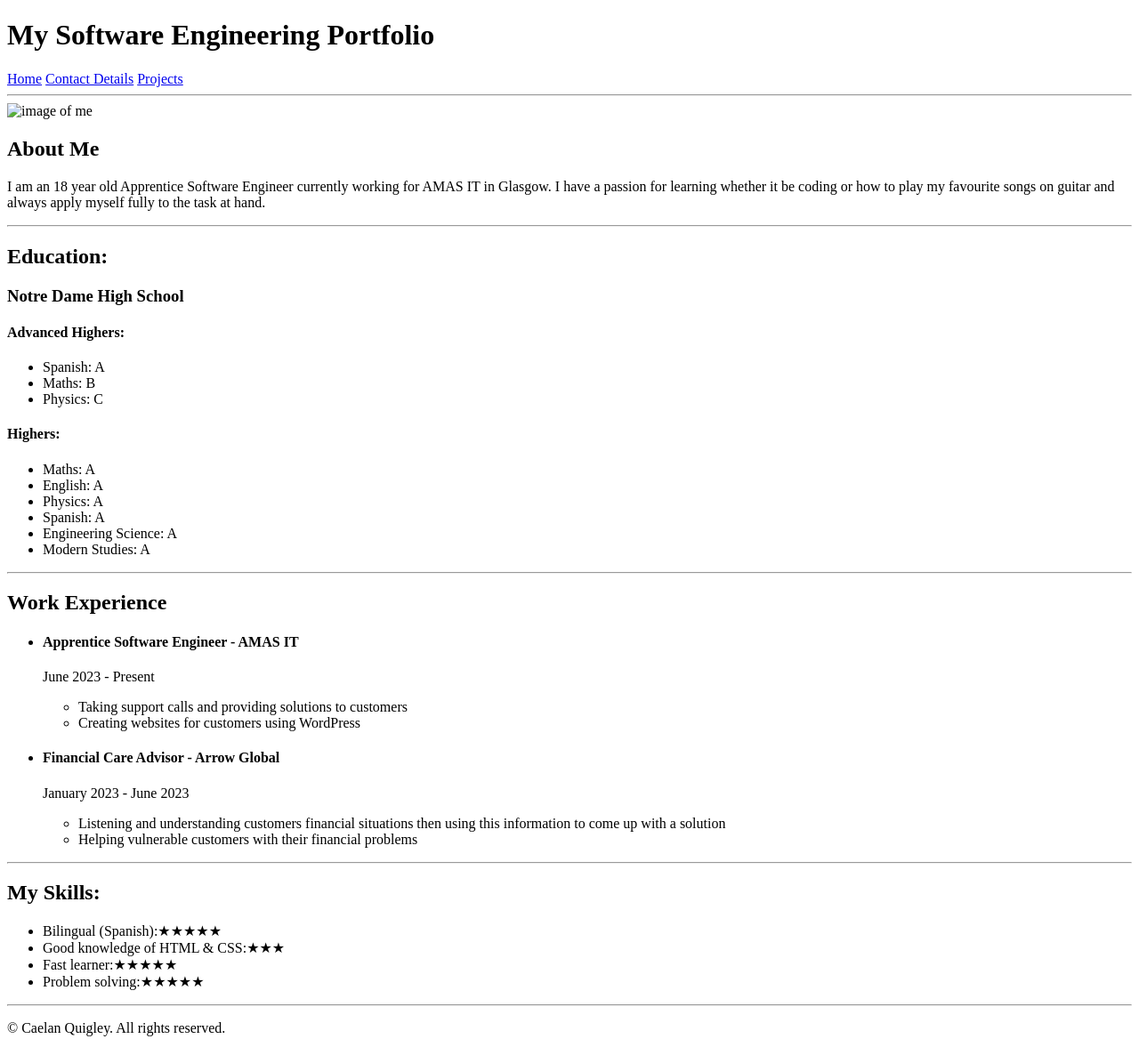
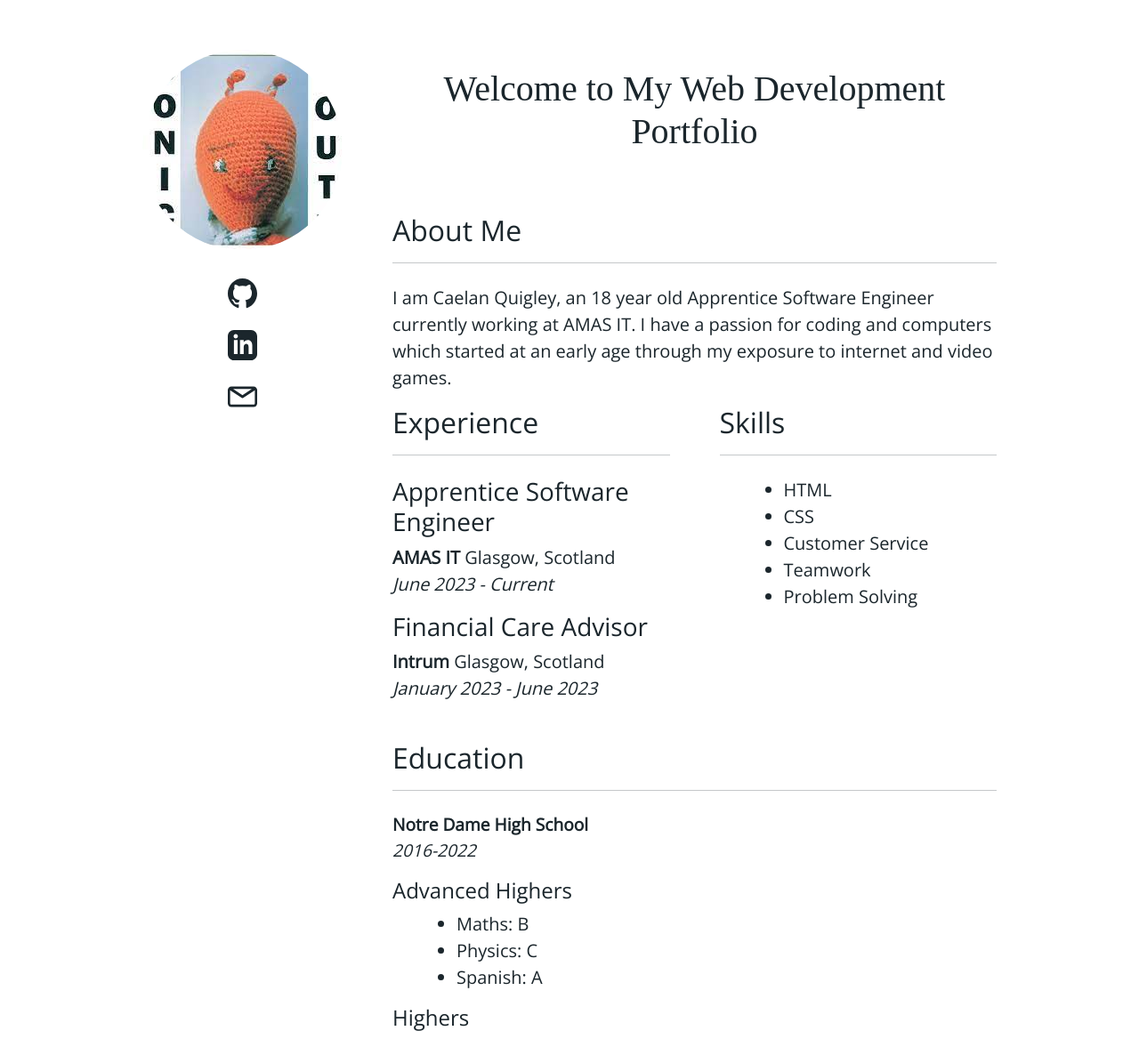
Before and after one commit to caelanq04/pro-portfolio, a plain HTML site: page index.html in a window 1280 px wide. Shown: the top 1168 px of the page at 89% size. Drawn offline with nearby package versions, Linux system fonts and the light colour scheme; a web font is replaced by a local one.

Commit message:
New formatting update

```diff
--- /dev/null
+++ b/Public/style.css
@@ -0,0 +1,136 @@
+@import url(https://db.onlinewebfonts.com/c/d0f7e2785d2e904fdf7e908335617db2?family=P22+Bayer+W00+Universal);
+
+html{
+    box-sizing: border-box;
+}
+
+*, *:before, *::after{
+    box-sizing: inherit;
+}
+
+body{
+    margin: 0;
+}
+
+
+img{
+    overflow-clip-margin: content-box;
+    overflow: clip;
+}
+
+.container1 {
+    width: 80%;
+    padding: 2rem;
+    margin: 0 10% 0 10%;
+}
+
+.grid-container{
+    display: inline-grid;
+    grid-template-columns: 1fr 2fr 2fr;
+    grid-template-rows: 0.4fr 0.4fr 0.75fr 1.1fr 0.4fr 0.2fr;
+    row-gap: 1rem;
+    column-gap: 3.5rem;
+    font-family: 'Open Sans', sans-serif;
+    color: #1B262C;
+    margin: 0 auto;
+}
+
+.profile-left{
+    grid-row: span 5;
+}
+
+.sticky-container{
+    position: sticky;
+    top: 1.25rem;
+}
+
+.flex-container{
+    display: flex;
+    flex-direction: column;
+    align-items: center;
+}
+
+#profile-pic{
+    height: clamp(8rem, 6.4rem + 8vw, 16rem);
+    border-radius: 50%;
+    height: 90%;
+    margin: 1.5rem 0 2rem 0;
+}
+
+.links{
+    display: flex;
+    flex-direction: column;
+    justify-content: space-evenly;
+    row-gap: 1.5rem;
+}
+
+a > img {
+    height: clamp(1.5rem, 1rem + 1.4vw, 3rem);
+}
+
+.heading{
+    display: flex;
+    justify-content: center;
+    align-items: center;
+    font-size: 3rem;
+    font-weight: 800;
+    grid-column: span 2;
+    text-align: center;
+    font-family: "P22 Bayer W00 Universal";
+    color: #1B262C;
+}
+
+h1{
+    font-size: 3rem;
+}
+
+h2{
+    display: block;
+    font-size: 1.5em;
+    margin-block-start: 0.83em;
+    margin-block-end: 0.83em;
+    margin-inline-start: 0px;
+    margin-inline-end: 0px;
+    font-weight: bold;
+}
+
+hr {
+    border: none;
+    border-top: 0.07rem solid #1B262C;
+    border-bottom: 0.3rem solid #1B262C;
+    height: 0.6rem;
+}
+
+li{
+    margin-left: 40px;
+}
+
+#ndhs{
+    font-size: 1.2rem;
+    padding-top:0px;
+}
+
+.grid-item{
+    font-size: 1.25rem;
+}
+
+.about-me{
+    grid-area: 2 / 2 / 2 / -1;
+}
+
+.experience{
+    grid-area: 3 / 2 / 4 / 3 ;
+}
+
+.education{
+    grid-area: 4 / 2 / 5 / -1;
+}
+
+.hobby{
+    grid-area: 5 / 2 / 6 / -1;
+}
+
+.footer{
+    grid-area: 6 / 2 / 7 / -1;
+    font-size: small;
+}
--- a/index.html
+++ b/index.html
@@ -1,36 +1,79 @@
-<!DOCTYPE html>
 <html lang="en">
 <head>
     <meta charset="UTF-8">
     <meta name="viewport" content="width=device-width, initial-scale=1.0">
-    <title>My CV</title>
+    <title>Personal Portfolio</title>
+
+    <link rel="stylesheet" href="./Public/style.css">
+
+    <link rel="preconnect" href="https://fonts.googleapis.com">
+    <link rel="preconnect" href="https://fonts.gstatic.com" crossorigin>
+    <link href="https://fonts.googleapis.com/css2?family=Open+Sans&family=Roboto+Slab&display=swap" rel="stylesheet">
+    <link href="https://cdn.jsdelivr.net/npm/bootstrap@5.3.0/dist/css/bootstrap.min.css" rel="stylesheet" integrity="sha384-9ndCyUaIbzAi2FUVXJi0CjmCapSmO7SnpJef0486qhLnuZ2cdeRhO02iuK6FUUVM" crossorigin="anonymous">
+
 </head>
 <body>
-    <h1>My Software Engineering Portfolio</h1>
-    <nav>
-        <a href="./index.html">Home</a>
-        <a href="./Public/contact.html">Contact Details</a>
-        <a href="./Public/overview.html">Projects</a>
-    </nav>
-    <hr>
 
-        <img src="" alt="image of me">
-        <h2>About Me</h2>
-        <p>I am an 18 year old Apprentice Software Engineer currently
-           working for AMAS IT in Glasgow. I have a passion for learning
-           whether it be coding or how to play my favourite songs on
-           guitar and always apply myself fully to the task at hand.</p>
-        <hr>
+    <div class="container1">
 
-        <h2>Education:</h2>
-        <h3>Notre Dame High School</h3>
-        <h4>Advanced Highers:</h4>
+        <div class="grid-container">
+
+            <div class="profile-left">
+
+                <div class="sticky-container">
+                    <div class="flex-container">
+                        <img src="./Public/images/dirty.jpg" alt="Picture of me" id="profile-pic">
+                        <div class="links">
+                            <a href="https://github.com/caelanq04" target="_blank"><img src="./Public/iconmonstr-github-1.svg" alt="Github Icon"></a>
+                            <a href="https://linkedin.com/in/caelan-quigley" target="_blank"><img src="./Public/iconmonstr-linkedin-3.svg" alt="Linkedin"></a>
+                            <a href="mailto:caelanq2021@gmail.com"><img src="./Public/email-svgrepo-com.svg" alt="email"></a>
+                        </div>
+                    </div>
+                </div>
+
+            </div>
+
+            <div class="grid-item heading"><h1>Welcome to My Web Development Portfolio</h1></div>
+
+            <div class="grid-item about-me"><h2>About Me</h2> <hr>
+                I am Caelan Quigley, an 18 year old Apprentice Software Engineer currently working at AMAS IT. I have a passion for coding and computers which started at an early age through my exposure to internet and video games.</div>
+
+            <div class="grid-item experience"><h2>Experience</h2> <hr>
+                <h3>Apprentice Software Engineer</h3>
+                <p>
+                    <b>AMAS IT</b> Glasgow, Scotland
+                    <br>
+                    <em>June 2023 - Current</em>
+                </p>
+                <h3>Financial Care Advisor</h3>
+                <p>
+                    <b>Intrum</b> Glasgow, Scotland
+                    <br>
+                    <em>January 2023 - June 2023</em>
+                </p></div>
+
+            <div class="grid-item skills"><h2>Skills</h2> <hr>
                 <ul>
-                <li>Spanish: A</li>
+                    <li>HTML</li>
+                    <li>CSS</li>
+                    <li>Customer Service</li>
+                    <li>Teamwork</li>
+                    <li>Problem Solving</li>
+                </ul>
+            </div>
+
+            <div class="grid-item education"><h2>Education</h2> <hr>
+                    <p id="ndhs"><b id="ndhs">Notre Dame High School</b>
+                    <br>
+                    <em>2016-2022</em></p>
+                <p><h4>Advanced Highers</h4>
+                    <ul>
                         <li>Maths: B</li>
                         <li>Physics: C</li>
+                        <li>Spanish: A</li>
                     </ul>
-        <h4>Highers:</h4>
+                </p>
+                <p><h4>Highers</h4>
                     <ul>
                         <li>Maths: A</li>
                         <li>English: A</li>
@@ -39,39 +82,35 @@
                         <li>Engineering Science: A</li>
                         <li>Modern Studies: A</li>
                     </ul>
-        <hr>
+                </p>
+            </div>
 
-        <h2>Work Experience</h2>
-        <ul>
-            <li><h4>Apprentice Software Engineer - AMAS IT</h4>
-                <p>June 2023 - Present</p>
-                <ul>
-                    <li>Taking support calls and providing solutions to customers</li>
-                    <li>Creating websites for customers using WordPress</li>
+            <div class="grid-item hobby"><h2>My Hobbies</h2> <hr>
+                In my free time I enjoy coding my own personal projects outwith work, learning my favourite songs on guitar which I'm looking to take the next step with soon by joining a band, and lastly socialising with my friends and family
+                </div>
+
+            <div class="grid-item footer">
+                <div class="container">
+                    <footer class="d-flex flex-wrap justify-content-between align-items-center py-3 my-4 border-top">
+                      <div class="col-md-4 d-flex align-items-center">
+                        <a href="/" class="mb-3 me-2 mb-md-0 text-body-secondary text-decoration-none lh-1">
+                          <svg class="bi" width="30" height="24"><use xlink:href="#bootstrap"></use></svg>
+                        </a>
+                        <span class="mb-3 mb-md-0 text-body-secondary">© 2023 Caelan Quigley, Inc. All rights reserved.</span>
+                      </div>
+
+                      <ul class="nav col-md-4 justify-content-end list-unstyled d-flex">
+                        <li class="ms-3"><a class="text-body-secondary" href="#"><svg class="bi" width="24" height="24"><use xlink:href="#twitter"></use></svg></a></li>
+                        <li class="ms-3"><a class="text-body-secondary" href="#"><svg class="bi" width="24" height="24"><use xlink:href="#instagram"></use></svg></a></li>
+                        <li class="ms-3"><a class="text-body-secondary" href="#"><svg class="bi" width="24" height="24"><use xlink:href="#facebook"></use></svg></a></li>
                       </ul>
-            </li>
-        </ul>
-        <ul>
-            <li><h4>Financial Care Advisor - Arrow Global</h4>
-                <p>January 2023 - June 2023</p>
-                <ul>
-                    <li>Listening and understanding customers financial situations then using this information to come up with a solution</li>
-                    <li>Helping vulnerable customers with their financial problems</li>
-                </ul>
-            </li>
-        </ul>
-        <hr>
+                    </footer>
+                  </div>
+            </div>
 
-        <h2>My Skills:</h2>
-        <ul>
-            <li>Bilingual (Spanish):&#9733;&#9733;&#9733;&#9733;&#9733;</li>
-            <li>Good knowledge of HTML & CSS:&#9733;&#9733;&#9733;</li>
-            <li>Fast learner:&#9733;&#9733;&#9733;&#9733;&#9733;</li>
-            <li>Problem solving:&#9733;&#9733;&#9733;&#9733;&#9733;</li>
-        </ul>
-        <hr>
-    <footer>
-        <p>&copy; Caelan Quigley. All rights reserved.</p>
-    </footer>
+        </div>
+    </div>
+
+    <script src="https://cdn.jsdelivr.net/npm/bootstrap@5.3.0/dist/js/bootstrap.bundle.min.js" integrity="sha384-geWF76RCwLtnZ8qwWowPQNguL3RmwHVBC9FhGdlKrxdiJJigb/j/68SIy3Te4Bkz" crossorigin="anonymous"></script>
 </body>
 </html>
```
Also changed, not shown: Public/contact.html (deleted, +0 -25 lines), Public/overview.html (deleted, +0 -19 lines), Public/email-svgrepo-com.svg (added), Public/iconmonstr-github-1.svg (added), Public/iconmonstr-linkedin-3.svg (added), Public/images/dirty.jpg (added). Lines whose indentation alone changed are shown as unchanged.
